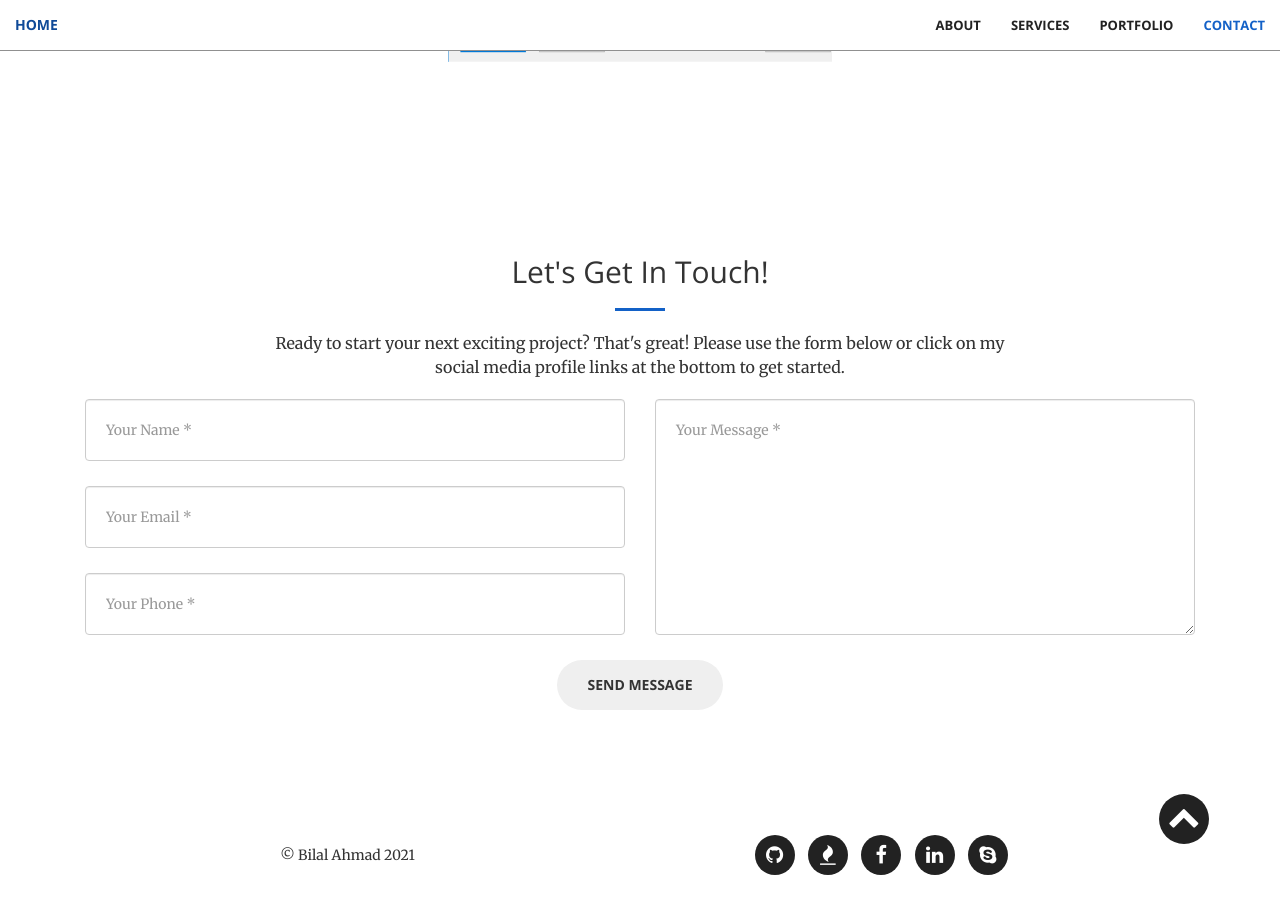
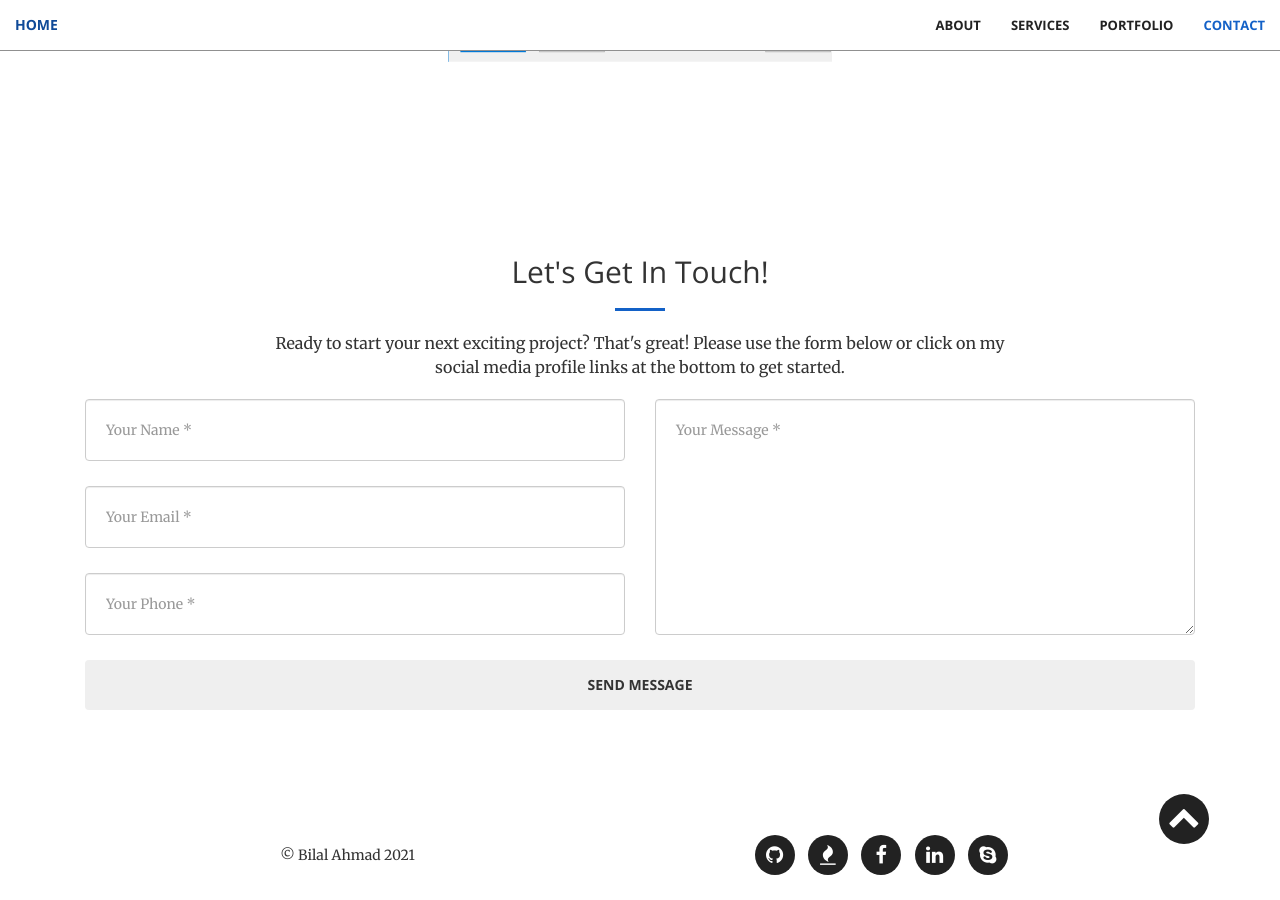
Before and after one commit to Bilal44/bilal44.github.io, a Jekyll site: the page built from index.html, in a window 1280 px wide and 900 px high, scrolled down 3048 px. Built offline with Jekyll 4.4.1, drawn with Linux system fonts in a browser that asks for light colours.

Commit message:
Improve contact form layout and validation

```diff
--- a/_includes/contact.html
+++ b/_includes/contact.html
@@ -8,7 +8,7 @@
             </div>
         </div>
         <div class="col-lg-12">
-            <form name="sentMessage" id="contactForm" action="https://formspree.io/f/xwkykgwp" method="POST" novalidate>
+            <form name="sentMessage" id="contactForm" action="https://formspree.io/f/xwkykgwp" method="POST">
                 <div class="row">
                     <div class="col-md-6">
                         <div class="control-group form-group">
@@ -33,7 +33,7 @@
                     <div class="clearfix"></div>
                     <div class="col-lg-12 text-center">
                         <div id="success"></div>
-                        <button type="submit" class="btn btn-xl">Send Message</button>
+                        <button type="submit" class="btn btn-xl w-100">Send Message</button>
                     </div>
                 </div>
             </form>
--- a/_sass/_base.scss
+++ b/_sass/_base.scss
@@ -310,13 +310,16 @@ header {
 .btn {
     @include sans-serif-font;
     border: none;
-    border-radius: 300px;
     font-weight: 700;
     text-transform: uppercase;
 }
 
 .btn-xl {
     padding: 15px 30px;
+}
+
+.w-100 {
+    width: 100%;
 }
 
 // Contact
```
